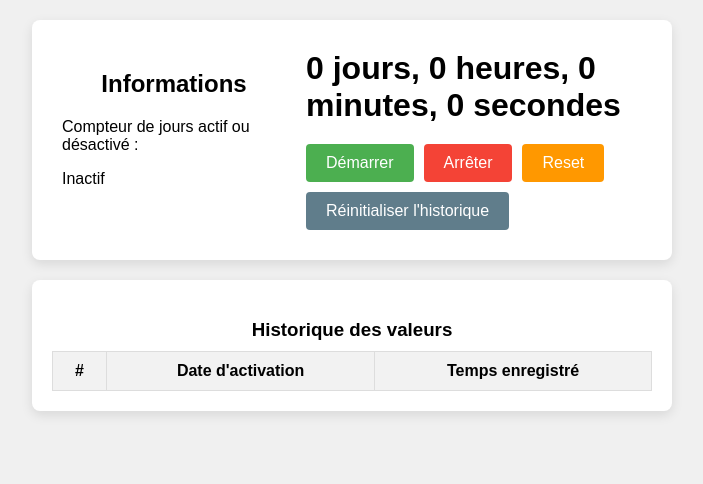
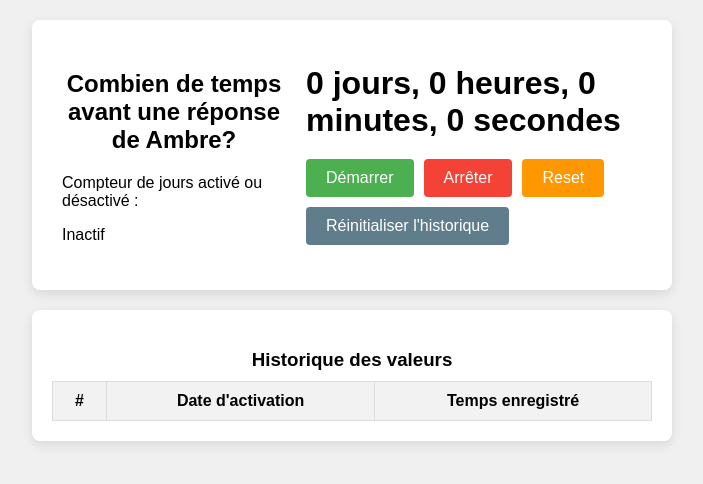
Before and after one commit to SoisFrancOuVilain/AmbreR-ponse, a plain HTML site: page index.html in a window 1280 px wide. Shown: the whole page, without its empty margins (288-991 px from the left). Drawn offline with Linux system fonts and the light colour scheme.

Commit message:
Update index.html

```diff
--- a/index.html
+++ b/index.html
@@ -10,8 +10,8 @@
 
 <div class="container">
     <div class="info-column">
-        <h2>Informations</h2>
-        <p>Compteur de jours actif ou désactivé :</p>
+        <h2>Combien de temps avant une réponse de Ambre?</h2>
+        <p>Compteur de jours activé ou désactivé :</p>
         <p id="status">Inactif</p>
     </div>
 
```
